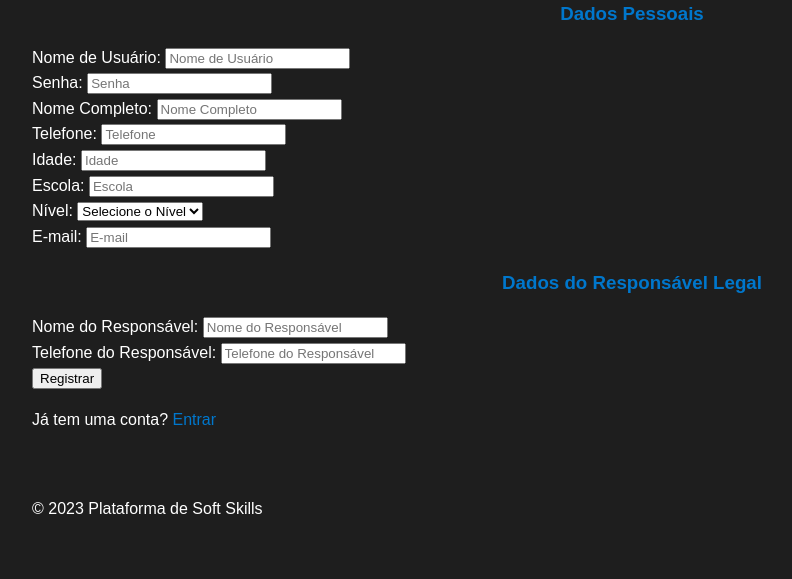
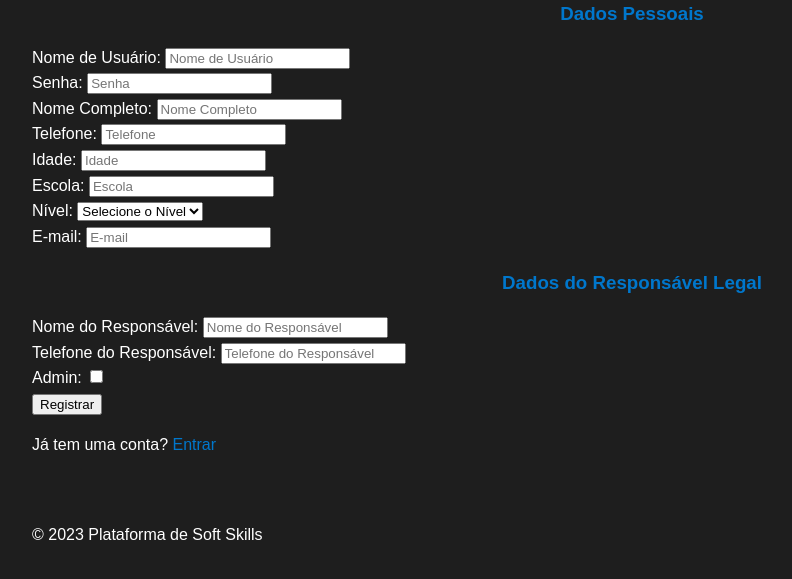
Before and after one commit to MaddAF/CursoBullyingAndGame, a Flask app: page /register in a window 1280 px wide. Shown: the part 200-779 px from the top of the page, without its empty margins (8-800 px from the left). Run offline with Flask 3, Linux system fonts and the light colour scheme; parts of the project's set-up code (start-up, migrations or seed data) failed here and were passed over.

Commit message:
Add isAdmin checkbox to registration and delete make_admin.py script

```diff
--- a/app.py
+++ b/app.py
@@ -49,12 +49,13 @@ def register():
         email = request.form["email"]
         nome_responsavel = request.form["nome_responsavel"]
         telefone_responsavel = request.form["telefone_responsavel"]
+        is_admin = "is_admin" in request.form
 
         if User.query.filter_by(username=username).first():
             flash("Username already exists.")
             return redirect(url_for("register"))
 
-        user = User(username=username, nome=nome, telefone=telefone, idade=idade, escola=escola, nivel=nivel, email=email, nome_responsavel=nome_responsavel, telefone_responsavel=telefone_responsavel)
+        user = User(username=username, nome=nome, telefone=telefone, idade=idade, escola=escola, nivel=nivel, email=email, nome_responsavel=nome_responsavel, telefone_responsavel=telefone_responsavel, is_admin=is_admin)
         user.set_password(password)
         db.session.add(user)
         db.session.commit()
@@ -109,3 +110,4 @@ def admin():
 if __name__ == "__main__":
 
     serve(app, host="0.0.0.0", port=8080)
+Ye
--- a/templates/register.html
+++ b/templates/register.html
@@ -54,6 +54,11 @@
             <input type="text" id="telefone_responsavel" name="telefone_responsavel" placeholder="Telefone do Responsável">
         </div>
 
+        <div>
+            <label for="is_admin">Admin:</label>
+            <input type="checkbox" id="is_admin" name="is_admin">
+        </div>
+
         <button type="submit">Registrar</button>
     </form>
     <p>Já tem uma conta? <a href="{{ url_for('login') }}">Entrar</a></p>
```
